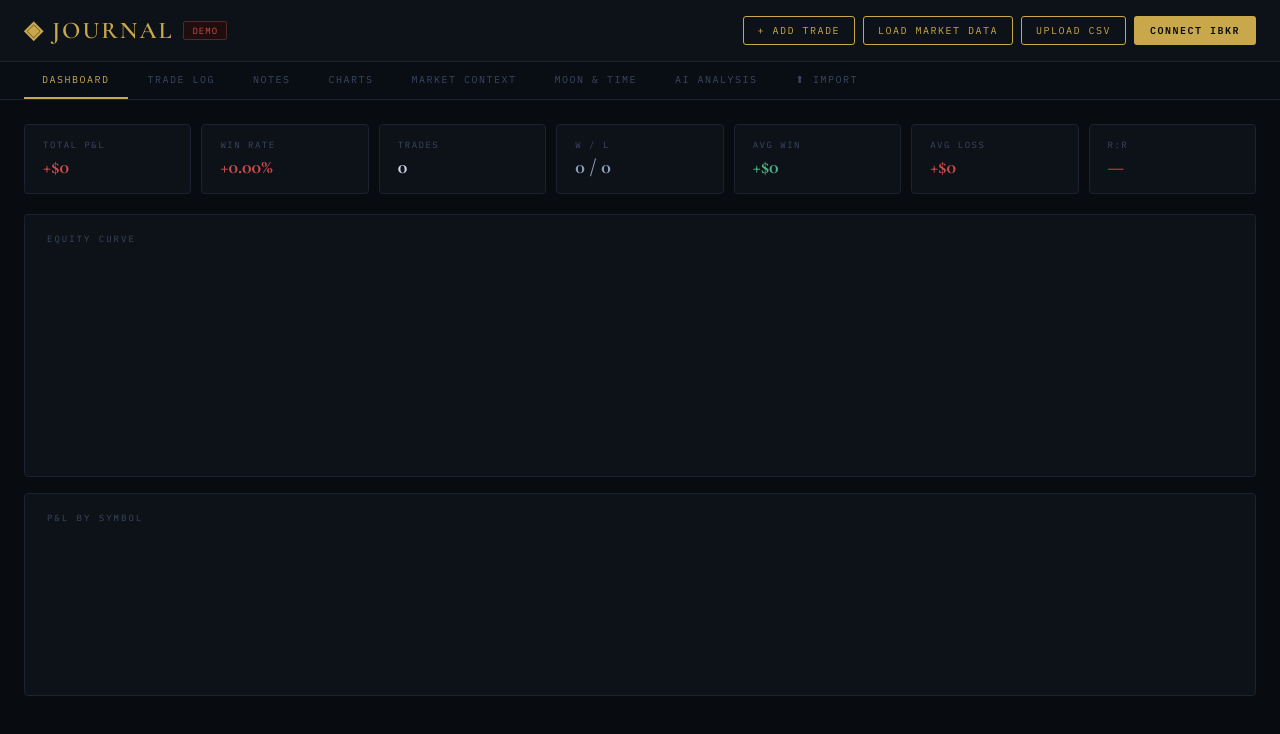
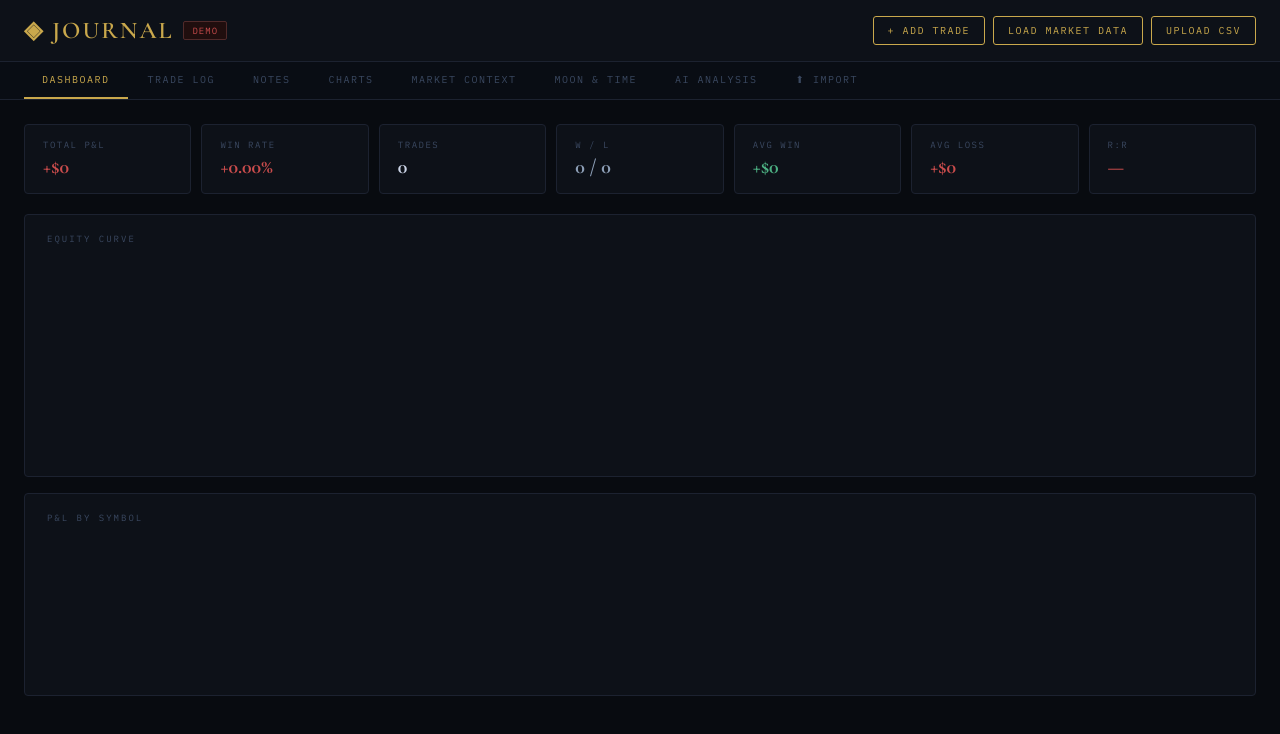
Before and after one commit to m00g13/trading-journal, a React (Vite) app: page / in a window 1280 px wide. Shown: the top 734 px of the page. Built offline with nearby package versions, Linux system fonts and the light colour scheme.

Commit message:
Update App.jsx
ibkr connect button removed

```diff
--- a/src/App.jsx
+++ b/src/App.jsx
@@ -304,29 +304,6 @@ export default function TradingJournal() {
     setMsg(`✓ Market data loaded for ${syms.join(", ")}`); setMsgOk(true);
   }, [trades, dateFrom, dateTo]);
 
-  // ── IBKR ──────────────────────────────────────────────────────────────
-  const connectIBKR = async () => {
-    setMsg("Connecting to IBKR…"); setMsgOk(false);
-    try {
-      const authRes = await fetch("https://localhost:5000/v1/api/iserver/auth/status");
-      if (!authRes.ok) throw new Error("Gateway not authenticated");
-      const acctData = await (await fetch("https://localhost:5000/v1/api/iserver/accounts")).json();
-      const accountId = acctData.accounts?.[0];
-      if (!accountId) throw new Error("No account found");
-      const raw = await (await fetch(`https://localhost:5000/v1/api/iserver/account/${accountId}/trades`)).json();
-      const parsed = (raw||[]).map((t,i) => ({
-        id:Date.now()+i, buyDate:t.trade_time?.split(" ")[0]||"—", buyTime:t.trade_time?.split(" ")[1]?.slice(0,5)||"—",
-        sellDate:t.trade_time?.split(" ")[0]||"—", sellTime:"—",
-        symbol:t.symbol||"?", side:t.side==="S"?"SHORT":"LONG",
-        qty:Math.abs(t.size||0), entryPrice:t.price||0, exitPrice:t.price||0, pnl:t.realizedPL||0, notes:""
-      }));
-      setTrades(parsed); setIsDemo(false);
-      setMsg(`✓ Loaded ${parsed.length} trades from account ${accountId}`); setMsgOk(true);
-    } catch(e) {
-      setMsg(`✗ ${e.message} — start IBKR Client Portal Gateway at localhost:5000, or upload a CSV`); setMsgOk(false);
-    }
-  };
-
   // ── CSV upload ────────────────────────────────────────────────────────
   const handleCSV = e => {
     const file = e.target.files?.[0]; if (!file) return;
@@ -478,7 +455,6 @@ export default function TradingJournal() {
           <label style={{ ...S.btnG, display:"inline-block", cursor:"pointer" }}>
             Upload CSV<input type="file" accept=".csv" onChange={handleCSV} style={{ display:"none" }}/>
           </label>
-          <button style={S.btn} onClick={connectIBKR}>Connect IBKR</button>
         </div>
       </div>
 
```
